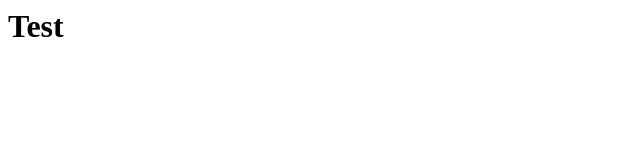
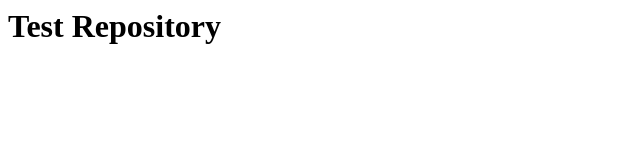
Before and after one commit to avasanth/testRepo, a plain HTML site: page index.html in a window 1280 px wide. Shown: the whole page, without its empty margins (0-640 px from the left). Drawn offline with Linux system fonts and the light colour scheme.

Commit message:
done with the changes

```diff
--- a/index.html
+++ b/index.html
@@ -1 +1 @@
-<h1>Test</h1>
+<h1>Test Repository</h1>
```
